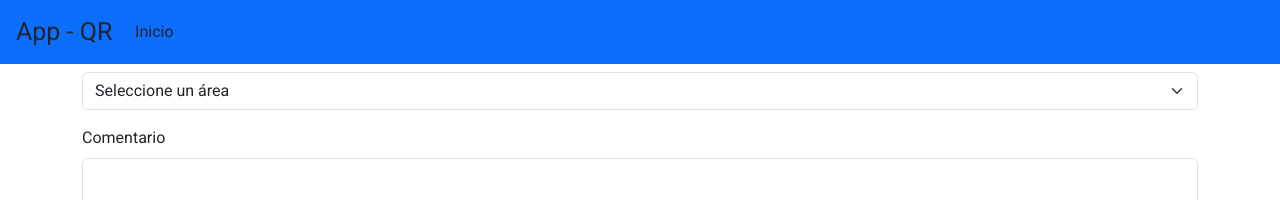
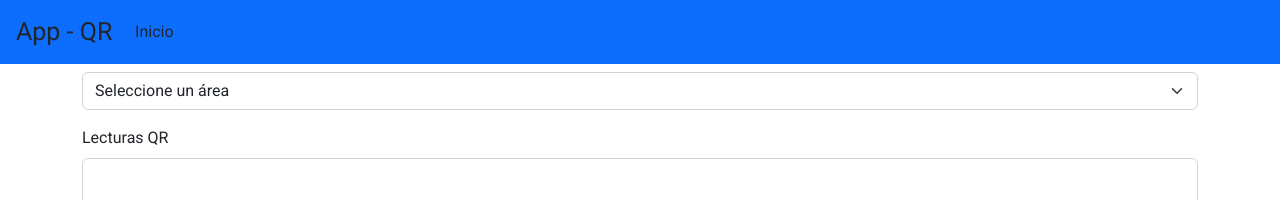
Before and after one commit to Victor20191/Proyecto-integrador-final, an Angular app: page / in a window 1280 px wide. Shown: the top 200 px of the page. Built offline with nearby package versions, Linux system fonts and the light colour scheme.

Commit message:
cambios menus select

```diff
--- a/package.json
+++ b/package.json
@@ -27,6 +27,7 @@
     "bootstrap": "^5.3.3",
     "bootstrap-icons": "^1.11.3",
     "express": "^4.18.2",
+    "mssql": "^11.0.1",
     "rxjs": "~7.8.0",
     "tslib": "^2.3.0",
     "zone.js": "~0.14.3"
--- a/src/app/components/reading-qr/reading-qr.component.html
+++ b/src/app/components/reading-qr/reading-qr.component.html
@@ -1,7 +1,7 @@
 <form [formGroup]="formularioContacto" (ngSubmit)="submit()">
   <div class="container">
     <div class="mb-3">
-      <select class="form-select" formControlName="area">
+      <select class="form-select custom-border" formControlName="area">
         <option value="">Seleccione un área</option>
         <option *ngFor="let area of areas" [value]="area.id">
           {{area.nombreArea}}
@@ -12,7 +12,7 @@
       </div>
     </div>
     <div *ngIf="mostrarVehiculo()" class="mb-3">
-      <select class="form-select" formControlName="vehiculo">
+      <select class="form-select custom-border" formControlName="vehiculo">
         <option value="">Seleccione un vehículo</option>
         <option *ngFor="let vehiculo of vehiculos" [value]="vehiculo.id">
           {{vehiculo.placa}}
@@ -23,8 +23,8 @@
       </div>
     </div>
     <div class="mb-3">
-      <label for="comentario" class="form-label">Comentario</label>
-      <textarea class="form-control" id="comentario" rows="3" formControlName="comentario" style="height: 70vh;"></textarea>
+      <label for="comentario" class="form-label">Lecturas QR</label>
+      <textarea class="form-control custom-border" id="comentario" rows="3" formControlName="comentario" style="height: 70vh;"></textarea>
       <div *ngIf="formularioContacto.get('comentario')?.invalid && (formularioContacto.get('comentario')?.dirty || formularioContacto.get('comentario')?.touched)" class="text-danger">
         Por favor, ingresa las lecturas QR.
       </div>
--- a/src/app/components/reading-qr/reading-qr.component.scss
+++ b/src/app/components/reading-qr/reading-qr.component.scss
@@ -0,0 +1,3 @@
+.custom-border {
+    border: 1.5px solid #ced4da
+  }
--- a/src/app/components/reading-qr/reading-qr.component.ts
+++ b/src/app/components/reading-qr/reading-qr.component.ts
@@ -36,7 +36,6 @@ export class ReadingQrComponent implements OnInit {
       comentario: ['', Validators.required]
     });
 
-    // Escuchar cambios en el campo 'area'
     this.formularioContacto.get('area')?.valueChanges.subscribe(areaId => {
       if (areaId === '3' || areaId === '4') {
         this.formularioContacto.get('vehiculo')?.setValidators(Validators.required);
```
Also changed, not shown: 1 other file (tests, documents, lock files or other folders).
